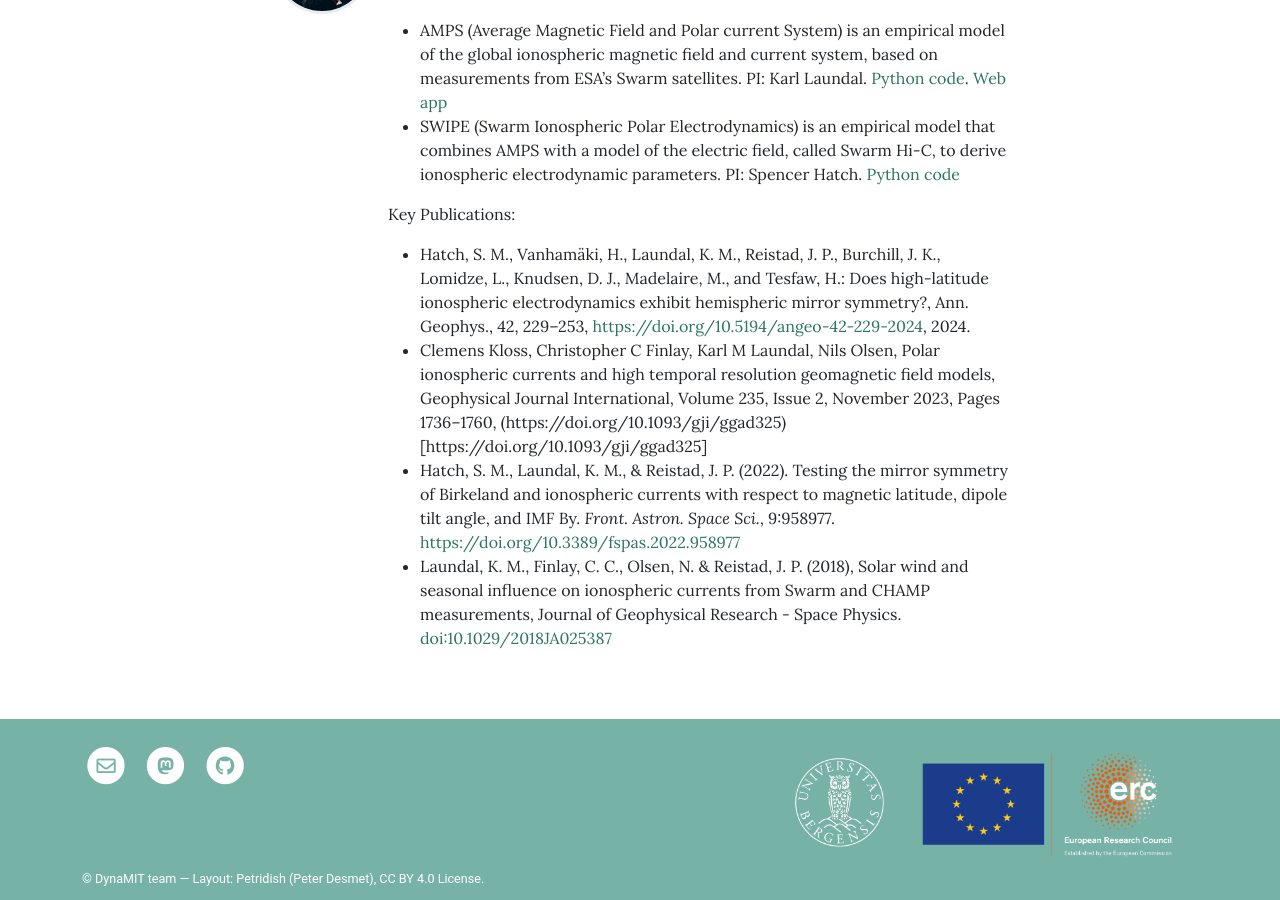
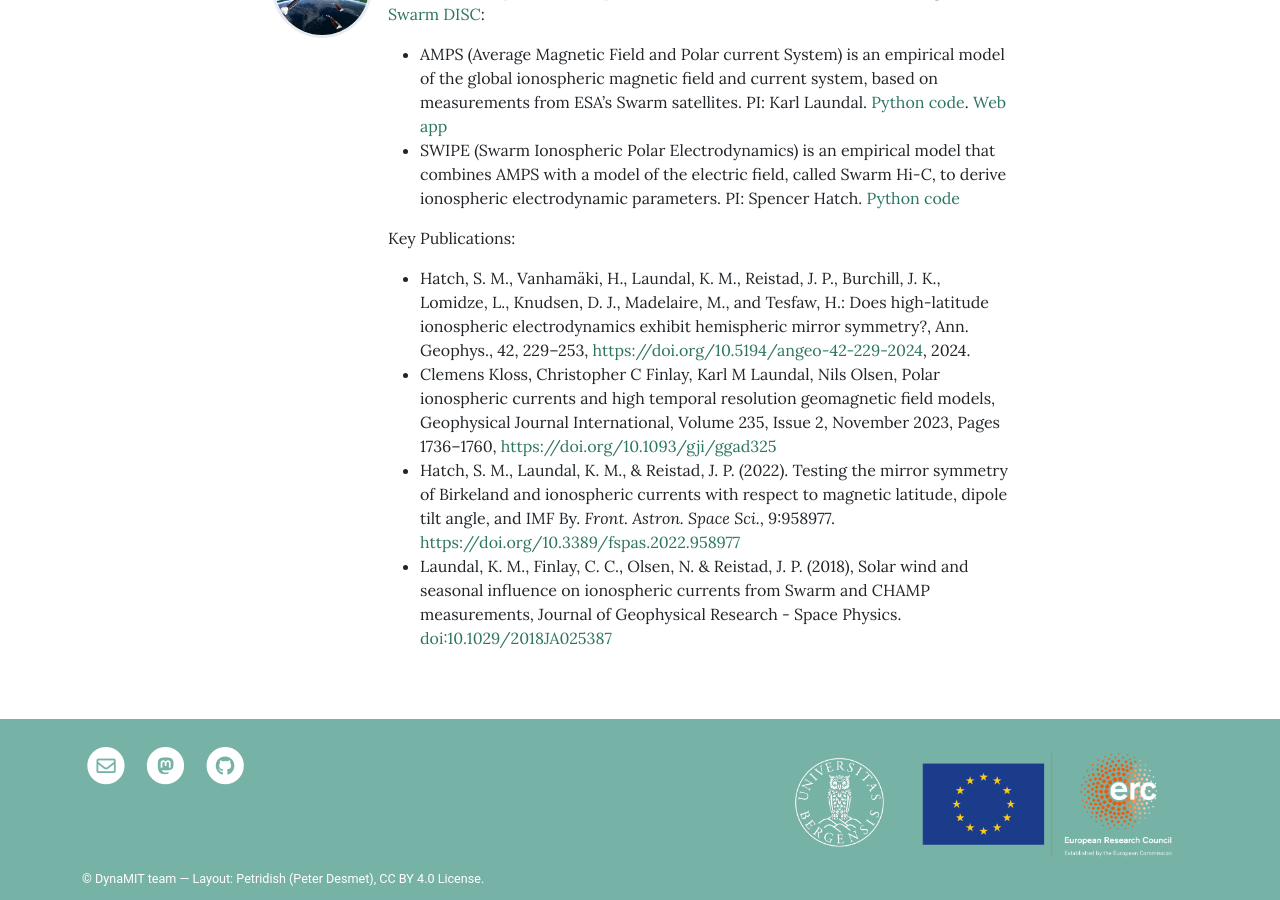
Before and after one commit to DynaMIT-uib/DynaMIT-uib.github.io, a Jekyll site: the page built from pages/projects.md, in a window 1280 px wide and 900 px high, scrolled down 1969 px. Built offline with Jekyll 4.4.1, drawn with Linux system fonts in a browser that asks for light colours; some of the changed text lies outside the part shown.

Commit message:
minor formatting errors

```diff
--- a/_data/Projects.yml
+++ b/_data/Projects.yml
@@ -22,7 +22,7 @@
       - Gasparini, S., Hatch, S. M., Reistad, J. P., Ohma, A., Laundal, K. M., Walker, S. J., & Madelaire, M. (2024). A quantitative analysis of the uncertainties on reconnection electric field estimates using ionospheric measurements. Journal of Geophysical Research: Space Physics, 129, e2024JA032599. [https://doi.org/10.1029/2024JA032599](https://doi.org/10.1029/2024JA032599)
       - Walker, S. J., Laundal, K. M., Reistad, J. P., Ohma, A., Hatch, S. M., Chisham, G., & Decotte, M. (2024). A comparison of auroral oval proxies with the boundaries of the auroral electrojets. *Space Weather*, 22, e2023SW003689. [https://doi.org/10.1029/2023SW003689](https://doi.org/10.1029/2023SW003689)
       - Decotte, M., Laundal, K. M., Hatch, S. M., & Reistad, J. P. (2024). Occurrence probability of magnetic field disturbances measured with Swarm: Mapping the dynamic magnetosphere-ionosphere coupling. *Journal of Geophysical Research: Space Physics*, 129, e2023JA032191. [https://doi.org/10.1029/2023JA032191](https://doi.org/10.1029/2023JA032191)
-      - Ohma, A., Laundal, K. M., Madelaire, M., Hatch, S. M., Gasparini, S., Reistad, J., Walker, S., & Decotte, M. (2023). Excitation and decay of the auroral oval. *ESS Open Archive*. September 11, 2023. Accepted in *JGR* 2024.
+      - Ohma, A., Laundal, K. M., Madelaire, M., Hatch, S. M., Gasparini, S., Reistad, J. P., et al. (2024). Robust estimates of spatiotemporal variations in the auroral boundaries derived from global UV imaging. Journal of Geophysical Research: Space Physics, 129, e2023JA032021. [https://doi.org/10.1029/2023JA032021](https://doi.org/10.1029/2023JA032021)
       - Decotte, M., Laundal, K. M., Hatch, S. M., & Reistad, J. P. (2023). Auroral oval morphology: Dawn-dusk asymmetry partially induced by Earth's rotation. *Journal of Geophysical Research: Space Physics*, 128, e2023JA031345. [https://doi.org/10.1029/2023JA031345](https://doi.org/10.1029/2023JA031345)
       - Ohma, A., Madelaire, M., Laundal, K. M., Reistad, J. P., Hatch, S. M., Gasparini, S., & Walker, S. J. (2023). Background removal from global auroral images: Data driven dayglow modelling. *Earth Planet. Phys.*, 8(1), 1–11. [https://doi.org/10.26464/epp2023051](https://doi.org/10.26464/epp2023051)
       - Laundal, K. M., Madelaire, M., Ohma, A., Reistad, J., & Hatch, S. (2022a). The relationship between interhemispheric asymmetries in polar ionospheric convection and the magnetic field line footpoint displacement field. *Front. Astron. Space Sci.*, 9:957223. [https://doi.org/10.3389/fspas.2022.957223](https://doi.org/10.3389/fspas.2022.957223)
@@ -42,6 +42,6 @@
 
        Key Publications:
        - Hatch, S. M., Vanhamäki, H., Laundal, K. M., Reistad, J. P., Burchill, J. K., Lomidze, L., Knudsen, D. J., Madelaire, M., and Tesfaw, H.: Does high-latitude ionospheric electrodynamics exhibit hemispheric mirror symmetry?, Ann. Geophys., 42, 229–253, [https://doi.org/10.5194/angeo-42-229-2024](https://doi.org/10.5194/angeo-42-229-2024), 2024.
-       - Clemens Kloss, Christopher C Finlay, Karl M Laundal, Nils Olsen, Polar ionospheric currents and high temporal resolution geomagnetic field models, Geophysical Journal International, Volume 235, Issue 2, November 2023, Pages 1736–1760, (https://doi.org/10.1093/gji/ggad325)[https://doi.org/10.1093/gji/ggad325]
+       - Clemens Kloss, Christopher C Finlay, Karl M Laundal, Nils Olsen, Polar ionospheric currents and high temporal resolution geomagnetic field models, Geophysical Journal International, Volume 235, Issue 2, November 2023, Pages 1736–1760, [https://doi.org/10.1093/gji/ggad325](https://doi.org/10.1093/gji/ggad325)
        - Hatch, S. M., Laundal, K. M., & Reistad, J. P. (2022). Testing the mirror symmetry of Birkeland and ionospheric currents with respect to magnetic latitude, dipole tilt angle, and IMF By. *Front. Astron. Space Sci.*, 9:958977. [https://doi.org/10.3389/fspas.2022.958977](https://doi.org/10.3389/fspas.2022.958977)
        - Laundal, K. M., Finlay, C. C., Olsen, N. & Reistad, J. P. (2018), Solar wind and seasonal influence on ionospheric currents from Swarm and CHAMP measurements, Journal of Geophysical Research - Space Physics. [doi:10.1029/2018JA025387](https://doi.org/doi:10.1029/2018JA025387)
```
